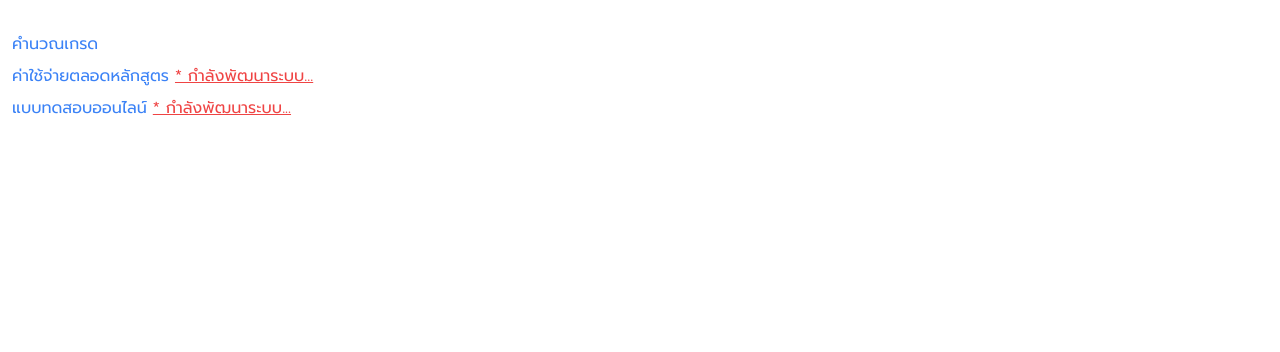
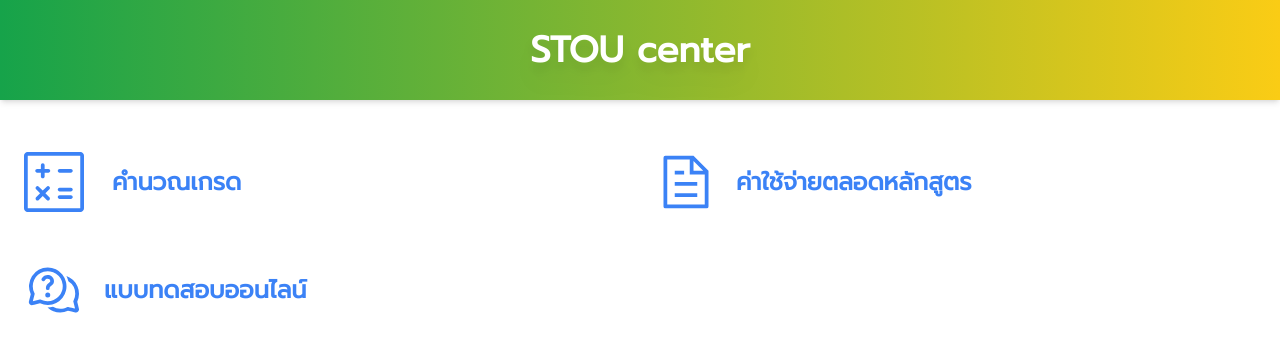
Before and after one commit to KhomsanKp/stou-gpa, a Vue app: page / in a window 1280 px wide. Shown: the top 352 px of the page. Built offline with nearby package versions, Linux system fonts and the light colour scheme.

Commit message:
add icon menu

```diff
--- /dev/null
+++ b/src/components/Icons/DocIcon.vue
@@ -0,0 +1,6 @@
+<template>
+    <svg xmlns="http://www.w3.org/2000/svg" width="60" height="60" viewBox="0 0 1024 1024">
+        <rect x="0" y="0" width="1024" height="1024" fill="none" stroke="none" />
+        <path fill="currentColor"
+        d="M832 384H576V128H192v768h640zm-26.496-64L640 154.496V320zM160 64h480l256 256v608a32 32 0 0 1-32 32H160a32 32 0 0 1-32-32V96a32 32 0 0 1 32-32m160 448h384v64H320zm0-192h160v64H320zm0 384h384v64H320z" />
+</svg></template>
--- /dev/null
+++ b/src/components/Icons/GpaIcon.vue
@@ -0,0 +1,3 @@
+<template>
+    <svg xmlns="http://www.w3.org/2000/svg" width="60" height="60" viewBox="0 0 1024 1024"><rect x="0" y="0" width="1024" height="1024" fill="none" stroke="none" /><path fill="currentColor" d="M960-.096H64c-35.184 0-64 28.816-64 64v896.192c0 35.184 28.816 64 64 64h896c35.184 0 64-28.816 64-64V63.904c0-35.184-28.816-64-64-64m0 960.193H64V63.905h896zM224 352.305h64v64c0 17.664 14.336 32 32 32s32-14.336 32-32v-64h64c17.664 0 32-14.336 32-32s-14.336-32-32-32h-64v-64c0-17.664-14.336-32-32-32s-32 14.336-32 32v64h-64c-17.664 0-32 14.336-32 32s14.336 32 32 32m209.136 238.847c-12.496-12.496-32.752-12.497-45.248-.001L320 659.023l-67.887-67.872c-12.496-12.496-32.752-12.496-45.264 0c-12.496 12.496-12.496 32.769 0 45.265l67.872 67.872l-67.872 67.872c-12.496 12.496-12.496 32.768 0 45.264s32.752 12.497 45.264 0L320 749.568l67.888 67.872c12.496 12.496 32.752 12.496 45.248 0s12.496-32.768 0-45.264l-67.872-67.873l67.872-67.872c12.496-12.511 12.496-32.767 0-45.279M608 352.304h192c17.664 0 32-14.336 32-32s-14.336-32-32-32H608c-17.664 0-32 14.336-32 32s14.336 32 32 32m0 320h192c17.664 0 32-14.336 32-32s-14.336-32-32-32H608c-17.664 0-32 14.336-32 32s14.336 32 32 32m0 128h192c17.664 0 32-14.336 32-32s-14.336-32-32-32H608c-17.664 0-32 14.336-32 32s14.336 32 32 32"/></svg>
+</template>
--- /dev/null
+++ b/src/components/Icons/QuestionIcon.vue
@@ -0,0 +1,6 @@
+<template>
+    <svg xmlns="http://www.w3.org/2000/svg" width="60" height="60" viewBox="0 0 24 24">
+        <rect x="0" y="0" width="24" height="24" fill="none" stroke="none" />
+        <path fill="currentColor"
+        d="M8.143 6.307c.434-.232.901-.306 1.356-.306c.526 0 1.138.173 1.631.577c.518.424.869 1.074.869 1.922c0 .975-.689 1.504-1.077 1.802l-.085.066c-.424.333-.588.511-.588.882a.75.75 0 1 1-1.5 0c0-1.134.711-1.708 1.162-2.062c.513-.403.588-.493.588-.688c0-.397-.149-.622-.32-.761A1.115 1.115 0 0 0 9.5 7.5c-.295 0-.498.049-.65.13c-.143.076-.294.21-.44.48a.75.75 0 0 1-1.32-.715c.264-.486.612-.853 1.054-1.089M9.499 15a1 1 0 1 0 0-2a1 1 0 0 0 0 2m0-12a7.5 7.5 0 0 0-6.797 10.673l-.725 2.842a1.25 1.25 0 0 0 1.504 1.524c.75-.18 1.903-.457 2.931-.702A7.5 7.5 0 1 0 9.499 3m-6 7.5a6 6 0 1 1 3.33 5.375l-.243-.121l-.265.063l-2.788.667c.2-.78.462-1.812.69-2.708l.07-.276l-.13-.253A5.971 5.971 0 0 1 3.5 10.5m11 10.5a7.476 7.476 0 0 1-5.1-2h.1c.718 0 1.415-.089 2.081-.257c.864.482 1.86.757 2.92.757c.96 0 1.866-.225 2.67-.625l.242-.121l.265.063c.922.22 1.965.445 2.74.61a157.95 157.95 0 0 0-.642-2.651l-.07-.276l.13-.253A5.971 5.971 0 0 0 20.5 13.5a5.995 5.995 0 0 0-2.747-5.042a8.44 8.44 0 0 0-.8-2.047a7.503 7.503 0 0 1 4.344 10.263c.253 1.008.51 2.1.672 2.803a1.244 1.244 0 0 1-1.468 1.5a132.62 132.62 0 0 1-2.913-.64A7.476 7.476 0 0 1 14.5 21" />
+</svg></template>
--- /dev/null
+++ b/src/components/layouts/TheHeader.vue
@@ -0,0 +1,6 @@
+<template>
+    <header class="md:container mx-auto flex justify-center shadow-md items-center h-[100px] bg-gradient-to-r from-green-600 to-yellow-400">
+
+       <h1 class=" font-black text-white drop-shadow-xl text-4xl">STOU center</h1>
+    </header>
+</template>
--- a/src/main.ts
+++ b/src/main.ts
@@ -5,7 +5,11 @@
 import App from './App.vue'
 import router from './router/router'
 
+import TheHeader from './components/layouts/TheHeader.vue';
+
 const app = createApp(App)
+
+app.component('TheHeader', TheHeader)
 
 app.use(router)
 app.mount('#app')
--- a/src/views/HomeView.vue
+++ b/src/views/HomeView.vue
@@ -1,9 +1,25 @@
 <template>
+    <TheHeader />
     <div class="p-3 md:container mx-auto">
-        <nav class="grid gride-cols-1 gap-2 mt-5 text-blue-500">
-            <RouterLink to="/gpa" class="hover:underline hover:text-blue-400">คำนวณเกรด</RouterLink>
-            <RouterLink to="#" class="hover:underline hover:text-blue-400">ค่าใช้จ่ายตลอดหลักสูตร <span class="text-red-500 underline">* กำลังพัฒนาระบบ...</span></RouterLink>
-            <RouterLink to="#" class="hover:underline hover:text-blue-400">แบบทดสอบออนไลน์  <span class="text-red-500 underline">* กำลังพัฒนาระบบ...</span></RouterLink>
+        <nav class="grid gride-cols-1 md:grid-cols-2 gap-2 mt-5 text-blue-500">
+            <RouterLink to="/gpa" class="hover:text-green-500 hover:border-b hover:border-green-500 flex gap-7 justify-start items-center px-3 py-5">
+                <span><GpaIcon/></span>
+                <span class="text-2xl font-bold">คำนวณเกรด</span>
+            </RouterLink>
+            <RouterLink to="#" class="hover:text-green-500 flex hover:border-b hover:border-green-500 gap-5 justify-start items-center px-3 py-5">
+                <span><DocIcon/></span>
+                <span class="text-2xl font-bold">ค่าใช้จ่ายตลอดหลักสูตร</span>
+            </RouterLink>
+            <RouterLink to="#" class="hover:text-green-500 flex hover:border-b hover:border-green-500 gap-5 justify-start items-center px-3 py-5">
+                <span><QuestionIcon/></span>
+                <span class="text-2xl font-bold">แบบทดสอบออนไลน์</span>
+            </RouterLink>
         </nav>
     </div>
 </template>
+
+<script setup lang="ts">
+import GpaIcon from '@/components/Icons/GpaIcon.vue';
+import DocIcon from '@/components/Icons/DocIcon.vue'
+import QuestionIcon from '@/components/Icons/QuestionIcon.vue'
+</script>
```
